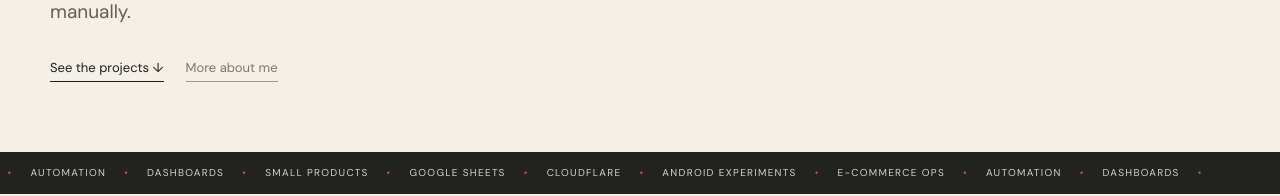
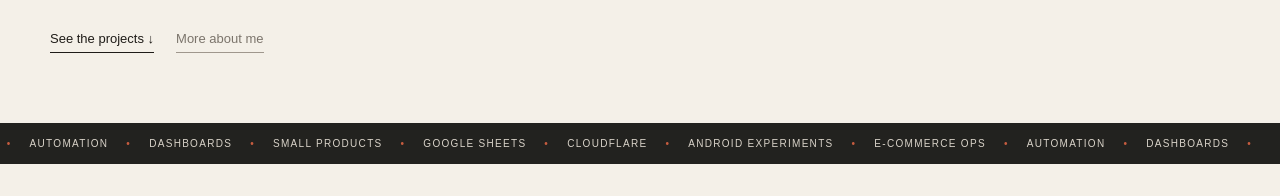
Before and after one commit to barilia1998/Personal-Webs, a plain HTML site: page index.html in a window 1280 px wide. Shown: the part 756-952 px from the top of the page. Drawn offline with Linux system fonts and the light colour scheme.

Commit message:
Switch portfolio to Apple-like system typography

```diff
--- a/index.html
+++ b/index.html
@@ -6,9 +6,6 @@
   <meta name="description" content="Bayu Adjie Rossena — personal portfolio, projects, experiments, and things I keep building." />
   <meta name="theme-color" content="#f4f0e8" />
   <title>Bayu Adjie Rossena — Personal Portfolio</title>
-  <link rel="preconnect" href="https://fonts.googleapis.com">
-  <link rel="preconnect" href="https://fonts.gstatic.com" crossorigin>
-  <link href="https://fonts.googleapis.com/css2?family=DM+Sans:wght@400;500;600;700&family=Manrope:wght@500;600;700;800&display=swap" rel="stylesheet">
   <link rel="stylesheet" href="./styles.css" />
 </head>
 <body>
```
